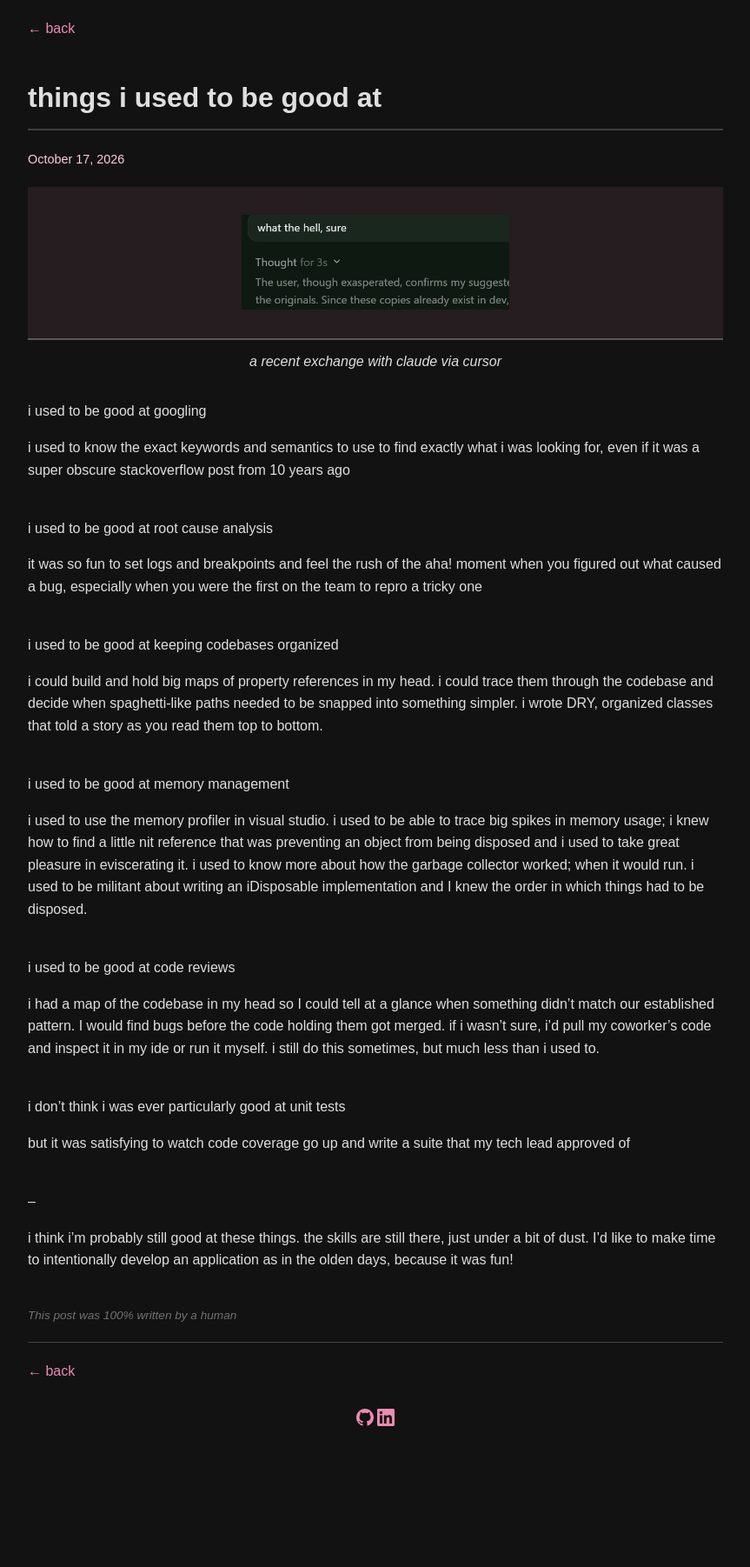
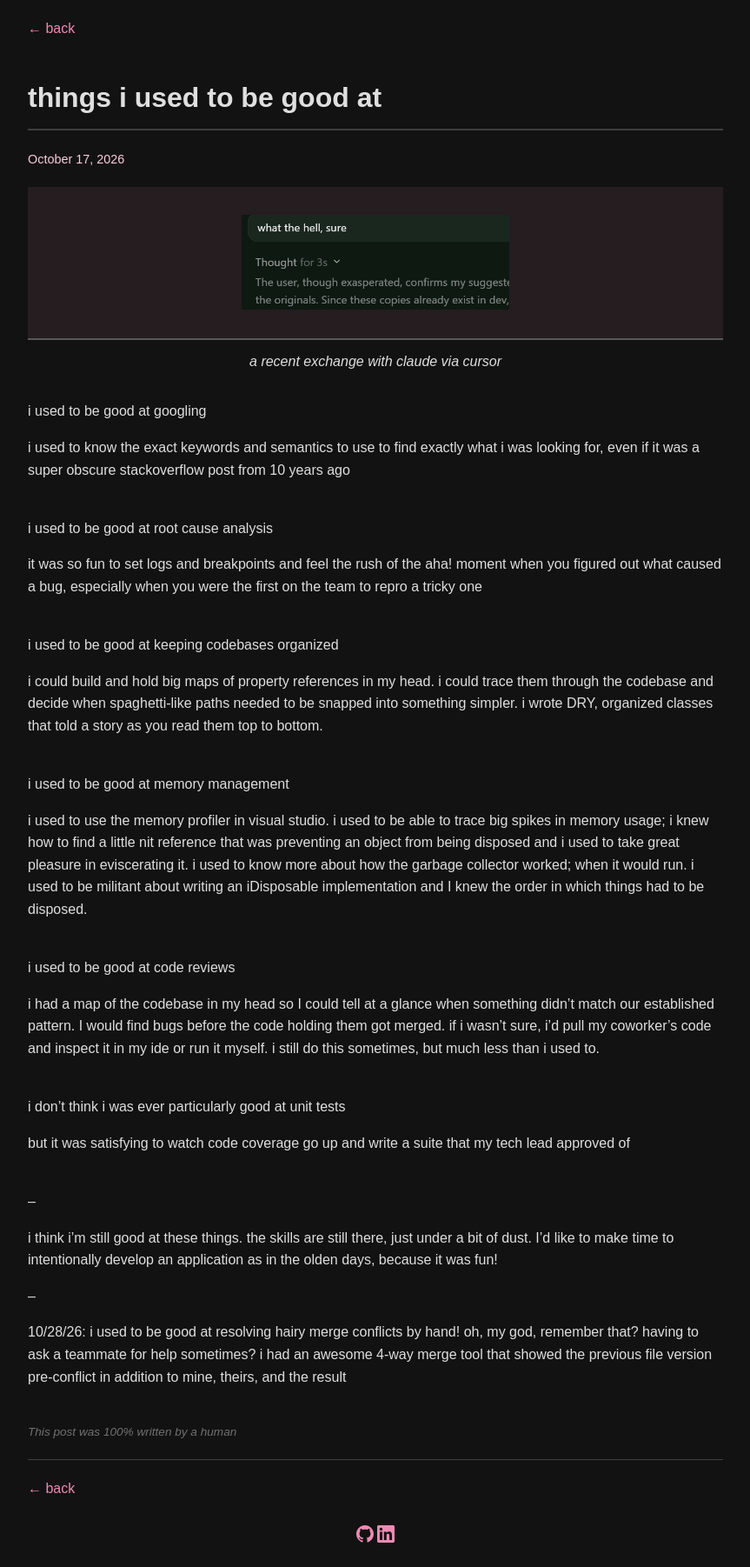
Before and after one commit to superfamousdog/superfamousdog.github.io, a Jekyll site: the page built from _posts/2026-10-17-things-i-used-to-be-good-at.md, in a window 1280 px wide. Shown: the whole page at 87% size, without its empty margins (208-1071 px from the left). Built offline with Jekyll 4.4.1, drawn with Linux system fonts in a browser that asks for light colours; before the commit the page ends 1668 px from its top, so only the background shows below that.

Commit message:
Update 2026-10-17-things-i-used-to-be-good-at.md

```diff
--- a/_posts/2026-10-17-things-i-used-to-be-good-at.md
+++ b/_posts/2026-10-17-things-i-used-to-be-good-at.md
@@ -36,4 +36,9 @@ but it was satisfying to watch code coverage go up and write a suite that my tec
 --
 
 
-i think i'm probably still good at these things. the skills are still there, just under a bit of dust. I'd like to make time to intentionally develop an application as in the olden days, because it was fun!
+i think i'm still good at these things. the skills are still there, just under a bit of dust. I'd like to make time to intentionally develop an application as in the olden days, because it was fun!
+
+--
+
+10/28/26:
+i used to be good at resolving hairy merge conflicts by hand! oh, my god, remember that? having to ask a teammate for help sometimes? i had an awesome 4-way merge tool that showed the previous file version pre-conflict in addition to mine, theirs, and the result
```
